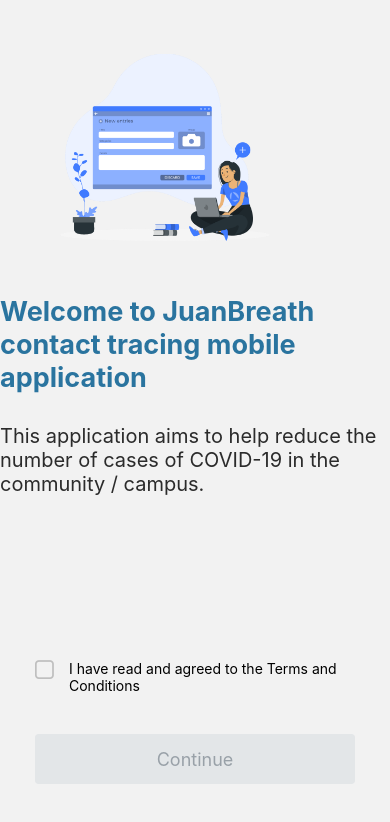
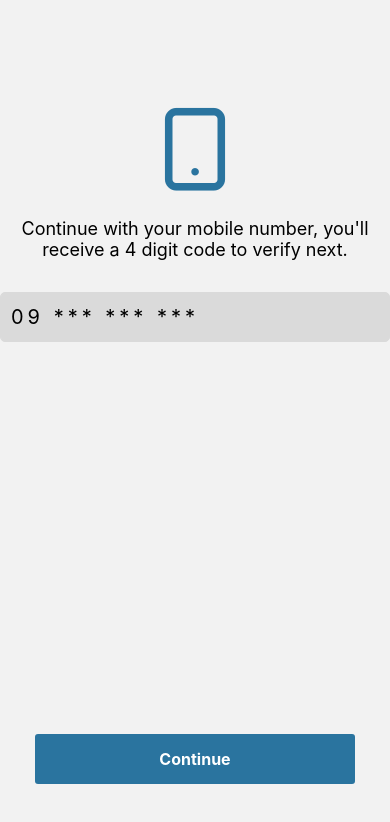
Before and after one commit to rbnograles/thesis_mobile, a React Native app: screen /profile in a window 390 px wide. Shown: the top 822 px of the page. Built offline with nearby package versions, Linux system fonts and the light colour scheme.

Commit message:
added validation and local storing of data

```diff
--- a/navigators/RootStack.jsx
+++ b/navigators/RootStack.jsx
@@ -32,7 +32,7 @@ const RootStack = () => {
           headerTransparent: true,
           headerTitle: '',
         }}
-        initialRouteName="AggreementScreen"
+        initialRouteName="SignInWithMobileScreen"
       >
         <Stack.Screen options={{ headerShadowVisible: false }} name="AggreementScreen" component={AggreementScreen} />
         <Stack.Screen
--- a/screens/landing-pages/Success-Prompt.tsx
+++ b/screens/landing-pages/Success-Prompt.tsx
@@ -19,7 +19,7 @@ const SuccessPromptScreen = ({ navigation }: any) => {
       <View style={[landingPagesOrientation.textContainer, landingPagesOrientation.textContaineredCenter]}>
         <Text style={[landingPagesOrientation.header]}>Welcome!</Text>
         <Text style={[landingPagesOrientation.subHeader, { textAlign: 'center' }]}>
-          Thank you for installing <Text style={[{ color: Colors.primary, fontWeight: '700' }]}>JuanBreath</Text>. to
+          Thank you for installing <Text style={[{ color: Colors.primary, fontWeight: '700' }]}>JuanBreath</Text>. To
           use all the features of the app and fully setup your account, you can start by setting up your profile.
         </Text>
       </View>
--- a/screens/otp/screen-otp-confirmation.tsx
+++ b/screens/otp/screen-otp-confirmation.tsx
@@ -1,15 +1,37 @@
-import React from 'react';
+import React, { useEffect, useState } from 'react';
 // native components
 import { Text, SafeAreaView, View, TextInput } from 'react-native';
 import { Colors } from '../../styles/styles-colors';
 import { Feather } from '@expo/vector-icons';
+import AsyncStorage from '@react-native-async-storage/async-storage';
 // stylesheet
 import { landingPagesOrientation, buttonOrientation } from '../../styles/styles-screens';
 // components
 import CustomButton from '../../_utils/CustomButton';
 
 const OTPConfirmationScreen = ({ navigation }: any) => {
-  const [number, onChangeNumber] = React.useState('');
+  // default values
+  const [number, onChangeNumber] = useState('');
+  const [mobileNumber, setMobileNumber] = useState('');
+
+  const _readStoredNumber = async () => {
+    try {
+      const value = await AsyncStorage.getItem('@mobile_num_key');
+      if (value !== null) {
+        // value previously stored
+        setMobileNumber(value);
+      }
+    } catch (error) {
+      // error reading value
+      setMobileNumber('');
+      console.log(error);
+    }
+  };
+
+  useEffect(() => {
+    // read and get the local number stored in the async storage
+    _readStoredNumber();
+  }, []);
 
   /**
    * This will re send the otp function by recalling it
@@ -29,7 +51,7 @@ const OTPConfirmationScreen = ({ navigation }: any) => {
       >
         <Feather name="smartphone" size={90} color={Colors.primary} />
         <Text style={{ textAlign: 'center', marginTop: 20, fontSize: 18 }}>
-          Code is sent to <Text style={{ color: Colors.primary, fontWeight: 'bold' }}>09123456789</Text>
+          Code is sent to <Text style={{ color: Colors.primary, fontWeight: 'bold' }}>{mobileNumber}</Text>
         </Text>
       </View>
       <View style={[landingPagesOrientation.inputContainer, { justifyContent: 'space-around', flexDirection: 'row' }]}>
--- a/screens/otp/screen-sign-mobile.tsx
+++ b/screens/otp/screen-sign-mobile.tsx
@@ -1,15 +1,46 @@
-import React from 'react';
+import React, { useState } from 'react';
 // native components
 import { Text, SafeAreaView, View, TextInput } from 'react-native';
 import { Colors } from '../../styles/styles-colors';
 import { Feather } from '@expo/vector-icons';
+import AsyncStorage from '@react-native-async-storage/async-storage';
 // stylesheet
 import { landingPagesOrientation, buttonOrientation } from '../../styles/styles-screens';
 // components
 import CustomButton from '../../_utils/CustomButton';
 
 const SignInWithMobileScreen = ({ navigation }: any) => {
-  const [number, onChangeNumber] = React.useState('');
+  // default state, this will hold the mobile number input
+  const [number, onChangeNumber] = useState('');
+  const [isValidNumber, setIsValidNumber] = useState(false);
+  const [error, setError] = useState('');
+
+  const mobileNumberValidation = (value: any) => {
+    let test = /^[0-9]{0,11}$/;
+    if (test.test(value)) {
+      onChangeNumber(value);
+      setError('');
+      setIsValidNumber(true);
+    }
+  };
+
+  const _temporaryStorageForMobileNum = async () => {
+    // this will check if the number is empty or invalid
+    if (number.length < 0) {
+      setError('Please provide phone number to proceed');
+    } else if (number.length !== 11 || !isValidNumber) {
+      setError('Invalid phone number format');
+    }
+    // if all condition is satisfied save the data localy and go to the next page
+    if (number.length === 11 && isValidNumber) {
+      try {
+        await AsyncStorage.setItem('@mobile_num_key', number);
+      } catch (error) {
+        console.log(error);
+      }
+      navigation.navigate('OTPConfirmationScreen');
+    }
+  };
 
   return (
     <SafeAreaView style={[landingPagesOrientation.container]}>
@@ -28,18 +59,19 @@ const SignInWithMobileScreen = ({ navigation }: any) => {
       <View style={landingPagesOrientation.inputContainer}>
         <TextInput
           style={landingPagesOrientation.input}
-          onChangeText={onChangeNumber}
+          onChangeText={e => mobileNumberValidation(e)}
           value={number}
           placeholder="09 *** *** ***"
           keyboardType="numeric"
         />
+        {error !== '' && <Text style={{ color: Colors.red, marginTop: 5, fontWeight: '700' }}>{error}</Text>}
       </View>
       <View style={buttonOrientation.landingButtonOrientation}>
         <CustomButton
           title="Continue"
           color={Colors.primary}
           textColor="white"
-          onPress={() => navigation.navigate('OTPConfirmationScreen')}
+          onPress={() => _temporaryStorageForMobileNum()}
         />
       </View>
     </SafeAreaView>
--- a/styles/styles-screens.ts
+++ b/styles/styles-screens.ts
@@ -59,8 +59,10 @@ export const landingPagesOrientation = StyleSheet.create({
     width: '100%',
     marginTop: 12,
     borderWidth: 1,
+    fontSize: 20,
     borderColor: Colors.inputColor,
     backgroundColor: Colors.inputColor,
+    letterSpacing: 4,
     borderRadius: 5,
     padding: 10,
   },
```
